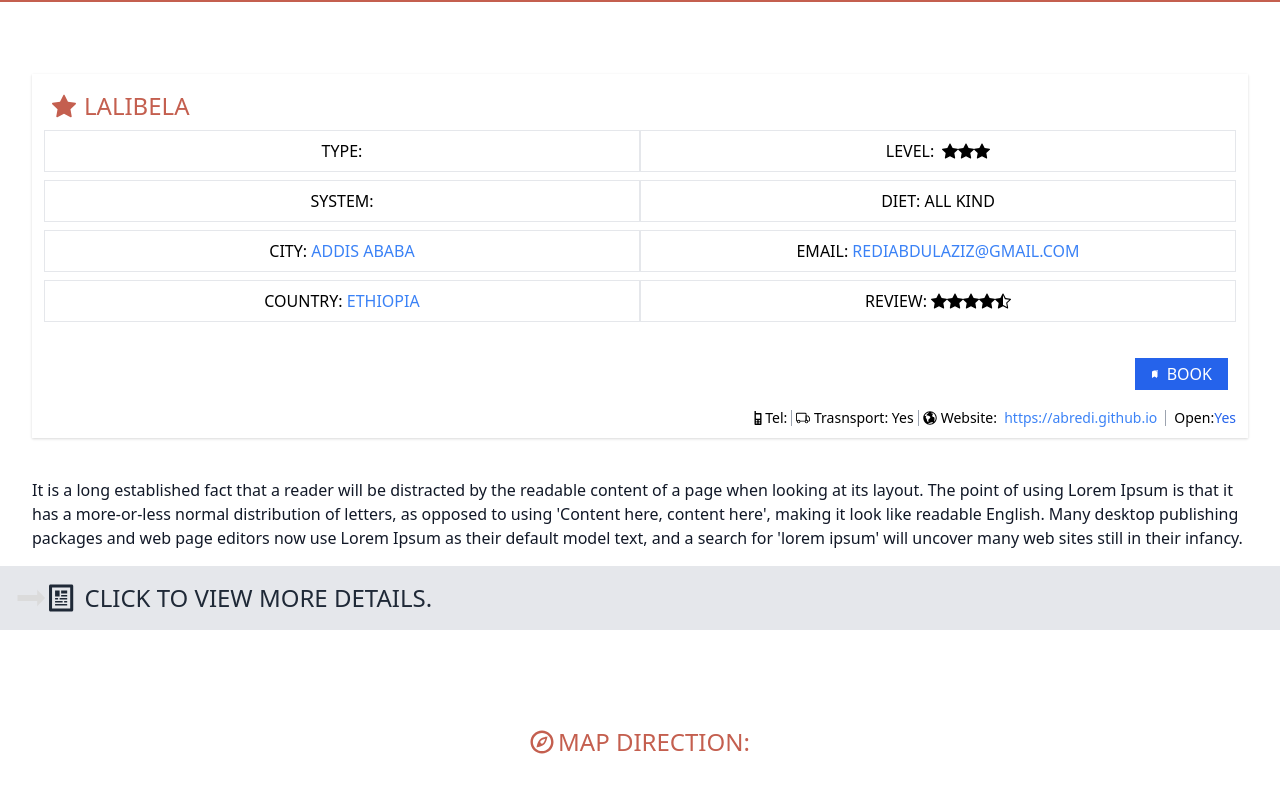
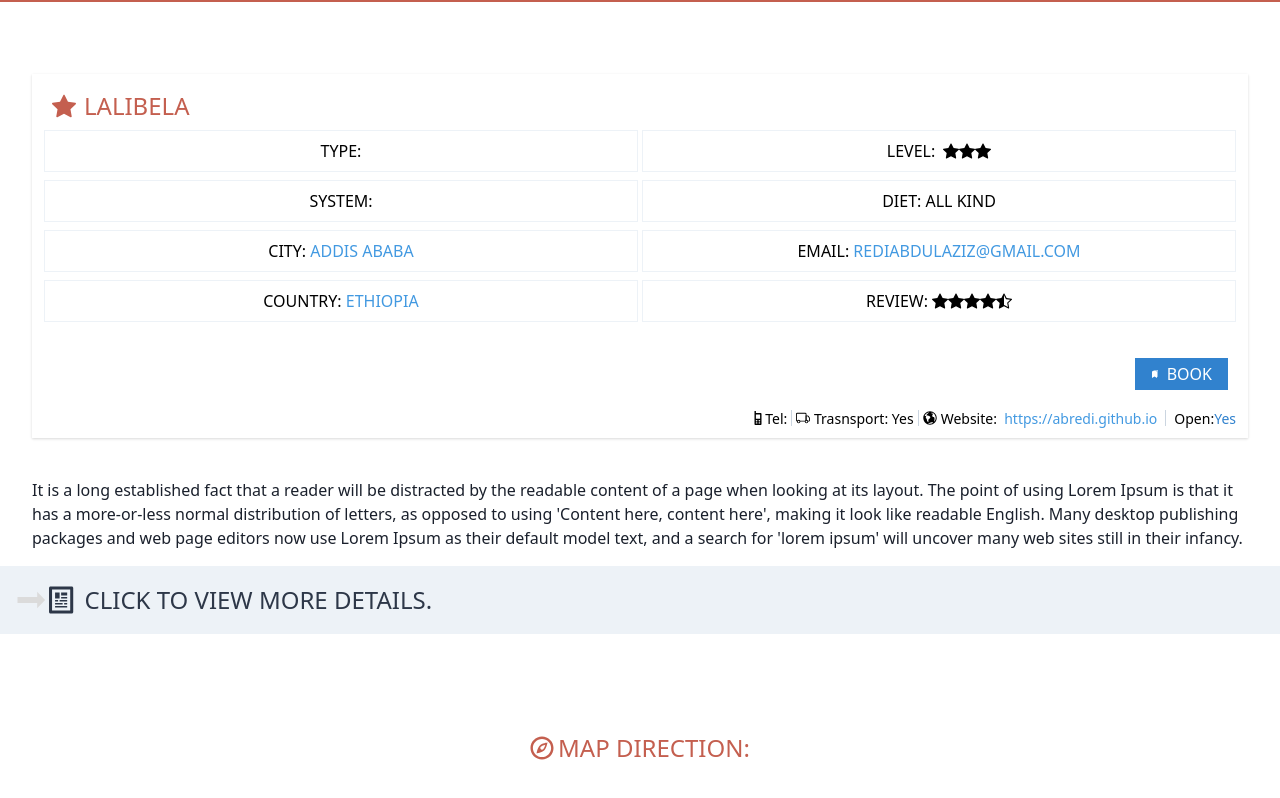
Before and after one commit to layzrd/nextmeal, a website: page public/contact.html in a window 1280 px wide. Shown: the part 78-876 px from the top of the page. Drawn offline with nearby package versions, Linux system fonts and the light colour scheme; grey boxes are pictures that could not be loaded.

Commit message:
fixed webhin errors

```diff
--- a/public/contact.html
+++ b/public/contact.html
@@ -4,7 +4,7 @@
   <head>
     <meta charset="UTF-8">
     <meta name="viewport" content="width=device-width, initial-scale=1.0">
-    <link href="https://unpkg.com/tailwindcss@^1.0/dist/tailwind.min.css" rel="stylesheet">
+    <link href="https://cdnjs.cloudflare.com/ajax/libs/tailwindcss/1.4.6/tailwind.min.css" rel="stylesheet">
     <link rel="stylesheet" href="css/main.css">
     <title>Next Meal</title>
   </head>
```
Also changed, not shown: public/index.html (+1 -1 lines).
